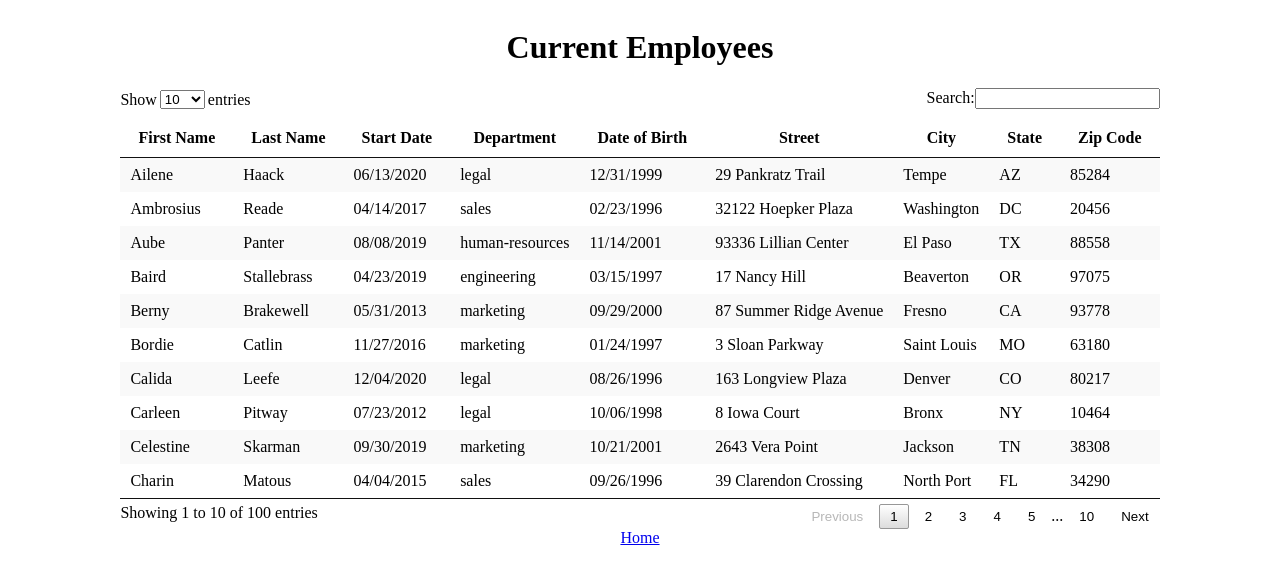
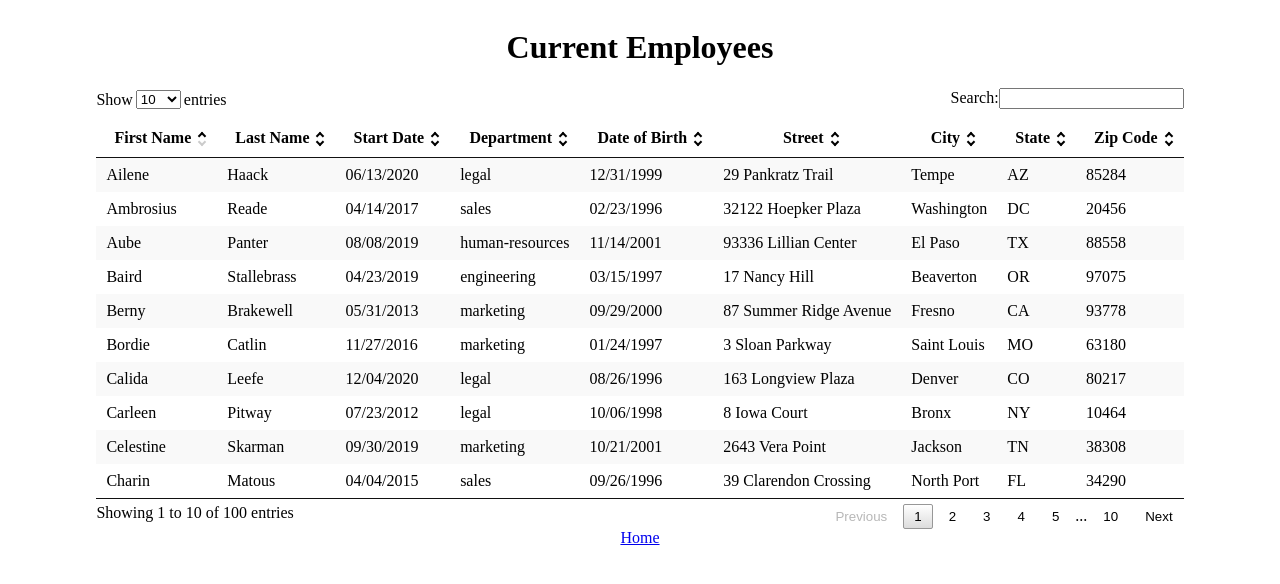
Before and after one commit to aiibe/SouksavanhSyphanravong_14_02122021, a React (Vite) app: page /employee-list in a window 1280 px wide. Shown: the top 584 px of the page. Built offline with nearby package versions, Linux system fonts and the light colour scheme.

Commit message:
Add icons sort

```diff
--- /dev/null
+++ b/src/components/DataTable/components/Arrows.tsx
@@ -0,0 +1,18 @@
+import { PropType } from "../types/Arrows";
+
+function Arrows({ ascending, active }: PropType) {
+  return (
+    <span className="react-datatable__arrow-box">
+      <i
+        className="react-datatable__arrow react-datatable__arrow-up"
+        style={{ opacity: active ? (ascending ? 1 : 0.2) : 1 }}
+      ></i>
+      <i
+        className="react-datatable__arrow react-datatable__arrow-down"
+        style={{ opacity: active ? (ascending ? 0.2 : 1) : 1 }}
+      ></i>
+    </span>
+  );
+}
+
+export default Arrows;
--- a/src/components/DataTable/components/TableHead.tsx
+++ b/src/components/DataTable/components/TableHead.tsx
@@ -1,7 +1,12 @@
 import { ColumnType } from "../types/DataTable";
 import { PropType } from "../types/TableHead";
+import Arrows from "./Arrows";
 
-function TableHead({ columns, fieldSort }: PropType) {
+function TableHead({
+  columns,
+  fieldSort,
+  sortBy: [currentField, ascending],
+}: PropType) {
   return (
     <thead>
       <tr role="row">
@@ -11,9 +16,11 @@ function TableHead({ columns, fieldSort }: PropType) {
             tabIndex={0}
             onClick={() => fieldSort(field)}
             aria-sort="ascending"
+            className="react-datatable__head-field"
             aria-label={`{title}: activate to sort column descending`}
           >
-            {label}
+            <span>{label}</span>
+            <Arrows active={currentField === field} ascending={ascending} />
           </th>
         ))}
       </tr>
--- a/src/components/DataTable/index.css
+++ b/src/components/DataTable/index.css
@@ -24,6 +24,37 @@
   justify-content: space-between;
   align-items: flex-end;
   margin-bottom: 10px;
+}
+
+/* Table head */
+
+.react-datatable__head-field:hover {
+  cursor: pointer;
+}
+
+.react-datatable__arrow-box {
+  display: inline-flex;
+  flex-direction: column;
+  margin-left: 8px;
+  width: 0px;
+  vertical-align: middle;
+}
+
+.react-datatable__arrow {
+  border: solid black;
+  border-width: 0 2px 2px 0;
+  display: inline-block;
+  padding: 2px;
+}
+
+.react-datatable__arrow-up {
+  transform: rotate(-135deg);
+  -webkit-transform: rotate(-135deg);
+}
+
+.react-datatable__arrow-down {
+  transform: rotate(45deg);
+  -webkit-transform: rotate(45deg);
 }
 
 /* Showing */
--- a/src/components/DataTable/index.tsx
+++ b/src/components/DataTable/index.tsx
@@ -72,7 +72,11 @@ function DataTable({ showingLength, columns, rows }: PropType) {
       </div>
 
       <table className="react-datatable__table" role="grid">
-        <TableHead columns={columns} fieldSort={handleFieldSort} />
+        <TableHead
+          columns={columns}
+          fieldSort={handleFieldSort}
+          sortBy={sortByFieldAsc}
+        />
         <TableBody data={sortData} showLength={showing} page={currentPage} />
       </table>
 
--- /dev/null
+++ b/src/components/DataTable/types/Arrows.ts
@@ -0,0 +1,4 @@
+export type PropType = {
+  ascending: boolean;
+  active: boolean;
+};
--- a/src/components/DataTable/types/TableHead.ts
+++ b/src/components/DataTable/types/TableHead.ts
@@ -3,4 +3,5 @@ import { ColumnType } from "./DataTable";
 export type PropType = {
   columns: ColumnType[];
   fieldSort: (field: string) => void;
+  sortBy: [string, boolean];
 };
```
